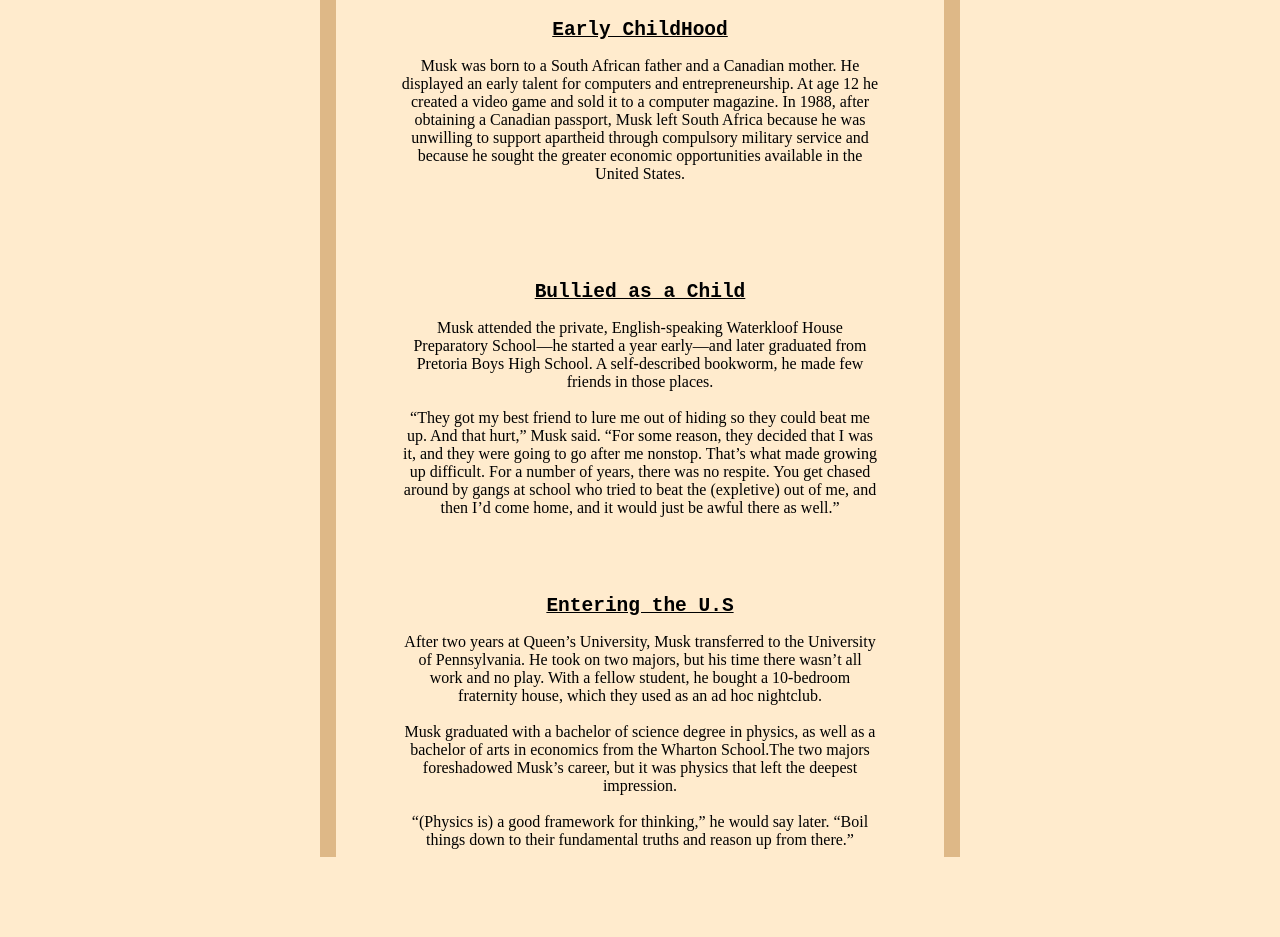
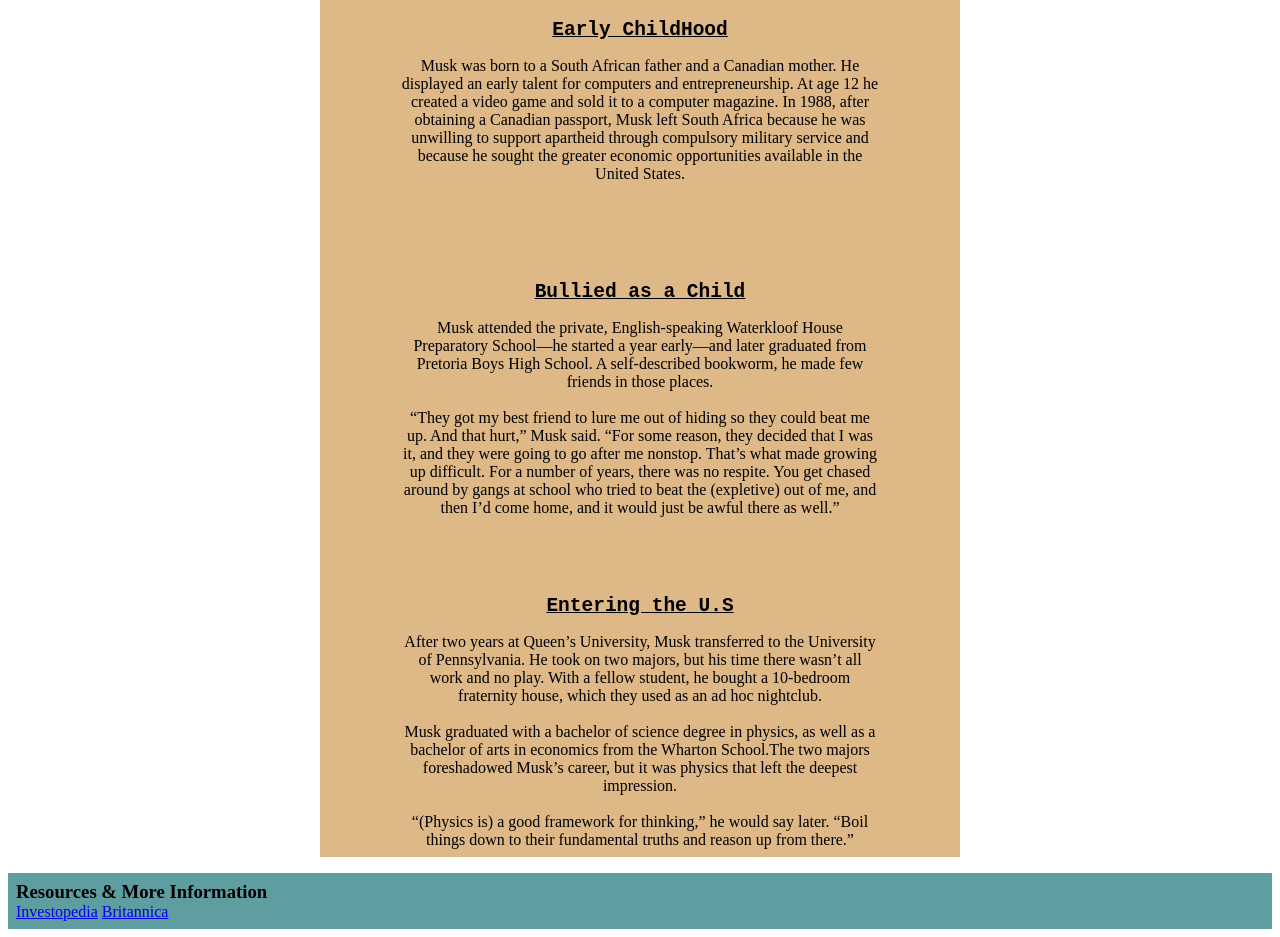
Before and after one commit to Peter-Mateo/First-Projects, a plain HTML site: page Tribute Page/index.html in a window 1280 px wide. Shown: the part 519-1456 px from the top of the page. Before the commit the page ends 1392 px from the top, so only its background shows below. Drawn offline with Linux system fonts and the light colour scheme.

Commit message:
Hyperlinks/Footer

```diff
--- a/Tribute Page/index.html
+++ b/Tribute Page/index.html
@@ -42,5 +42,10 @@
             </div>
         </div>
     </div>
+    <footer>
+        <h3>Resources & More Information</h3>
+        <a href="https://www.investopedia.com/articles/personal-finance/061015/how-elon-musk-became-elon-musk.asp" target="_blank">Investopedia</a>
+        <a href="https://www.britannica.com/biography/Elon-Musk" target="_blank" >Britannica</a>
+    </footer>
 </body>
 </html>
--- a/Tribute Page/style.css
+++ b/Tribute Page/style.css
@@ -1,7 +1,7 @@
 * {
     margin: 0 auto;
     padding: 0 auto;
-    background-color: blanchedalmond;
+    background-color: blanchedalmond auto;
 }
 .container {
     background-color: burlywood;
@@ -39,3 +39,9 @@ p {
     margin: 0 auto;
     height: 0 auto;
 }
+footer {
+    background-color: cadetblue;
+    text-align: left;
+    margin: .5em;
+    padding: .5em;
+}
```
